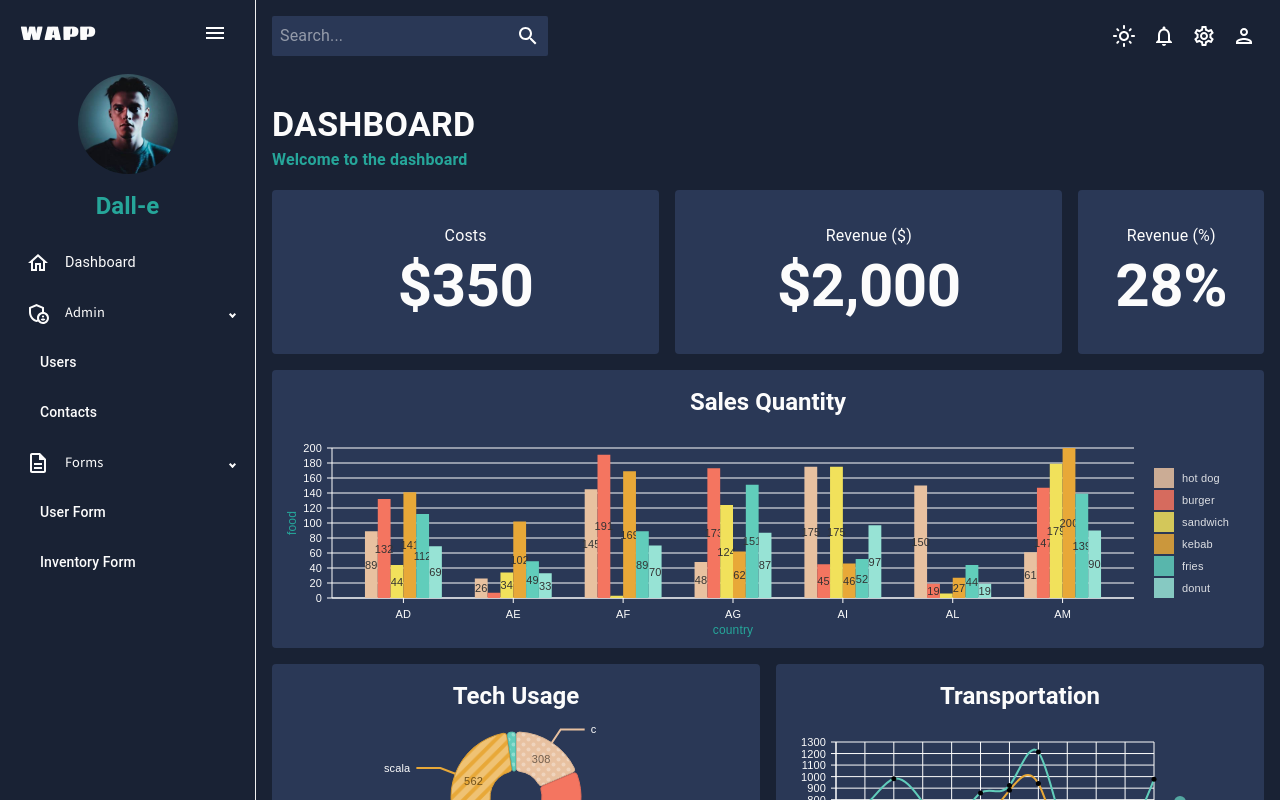
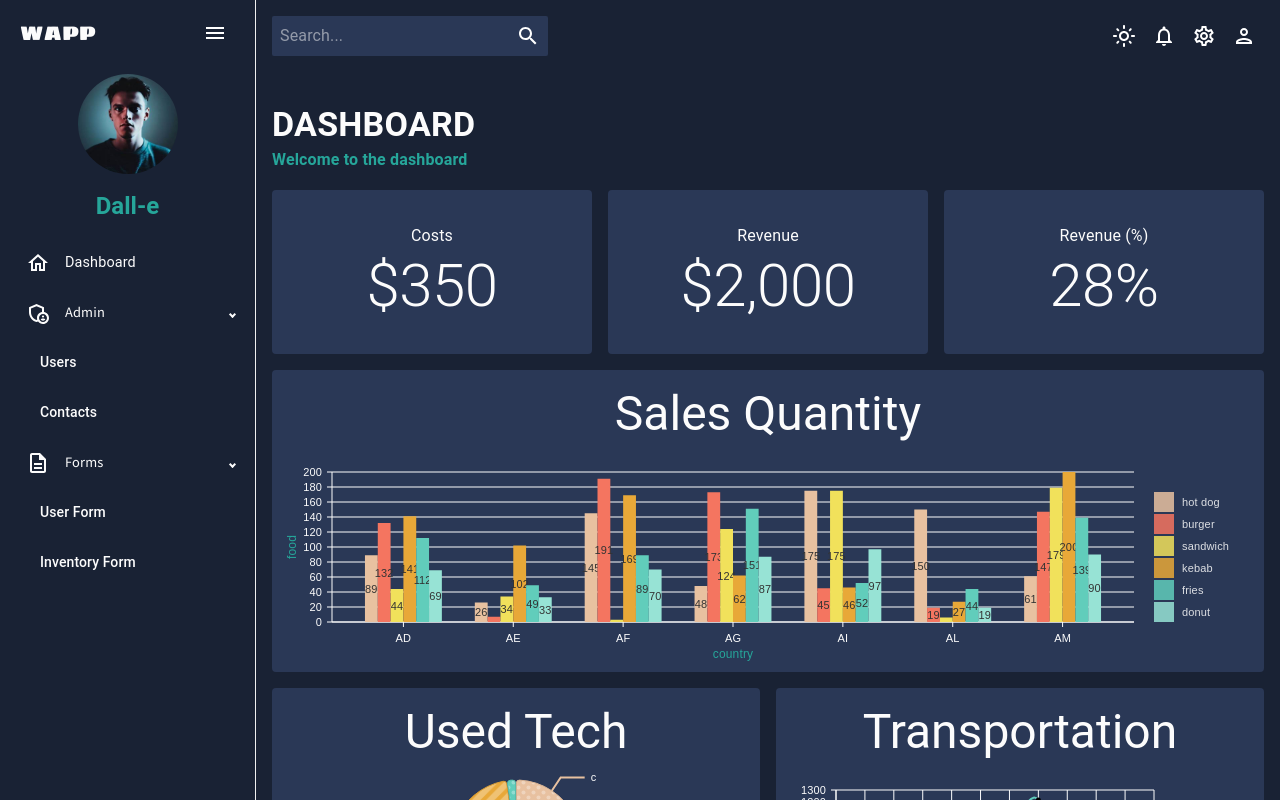
Before and after one commit to DJPajares/dashboard-template, a Next.js app: page / in a window 1280 px wide. Shown: the top 800 px of the page. Built offline with nearby package versions, Linux system fonts and the light colour scheme.

Commit message:
refactor: move chart background to chart component

```diff
--- a/src/components/charts/BarChart.tsx
+++ b/src/components/charts/BarChart.tsx
@@ -1,14 +1,37 @@
-import { ResponsiveLine } from '@nivo/line';
 import { mockBarData } from '@/data/mockData';
 import { ResponsiveBar } from '@nivo/bar';
 import { useTheme } from '@mui/system';
 import { themeCharts } from '@/config/themeCharts';
+import { Box, Typography } from '@mui/material';
 
-const BarChart = () => {
+type BarChartProps = {
+  title: string;
+  isMobile?: boolean;
+};
+
+const BarChart = ({ title, isMobile = false }: BarChartProps) => {
   const theme = useTheme();
   const colors = theme.palette;
 
   return (
+    <Box
+      sx={{
+        borderRadius: 1,
+        backgroundColor: colors.background.paper
+      }}
+    >
+      <Box>
+        <Typography
+          variant={isMobile ? 'h4' : 'h3'}
+          pt={2}
+          display="flex"
+          justifyContent="center"
+        >
+          {title}
+        </Typography>
+      </Box>
+
+      <Box height="250px" mt="-20px">
         <ResponsiveBar
           data={mockBarData}
           theme={themeCharts({
@@ -109,9 +132,13 @@ const BarChart = () => {
           role="application"
           ariaLabel="bar-chart"
           barAriaLabel={function (e) {
-        return e.id + ': ' + e.formattedValue + ' in country: ' + e.indexValue;
+            return (
+              e.id + ': ' + e.formattedValue + ' in country: ' + e.indexValue
+            );
           }}
         />
+      </Box>
+    </Box>
   );
 };
 
--- a/src/components/charts/LineChart.tsx
+++ b/src/components/charts/LineChart.tsx
@@ -1,13 +1,37 @@
 import { themeCharts } from '@/config/themeCharts';
 import { mockLineData } from '@/data/mockData';
+import { Box, Typography } from '@mui/material';
 import { useTheme } from '@mui/system';
 import { ResponsiveLine } from '@nivo/line';
 
-const LineChart = () => {
+type LineChartProps = {
+  title: string;
+  isMobile?: boolean;
+};
+
+const LineChart = ({ title, isMobile = false }: LineChartProps) => {
   const theme = useTheme();
   const colors = theme.palette;
 
   return (
+    <Box
+      sx={{
+        borderRadius: 1,
+        backgroundColor: colors.background.paper
+      }}
+    >
+      <Box>
+        <Typography
+          variant={isMobile ? 'h4' : 'h3'}
+          pt={2}
+          display="flex"
+          justifyContent="center"
+        >
+          {title}
+        </Typography>
+      </Box>
+
+      <Box height="250px" mt="-20px">
         <ResponsiveLine
           data={mockLineData}
           theme={themeCharts({
@@ -82,6 +106,8 @@ const LineChart = () => {
             }
           ]}
         />
+      </Box>
+    </Box>
   );
 };
 
--- a/src/components/charts/PieChart.tsx
+++ b/src/components/charts/PieChart.tsx
@@ -1,17 +1,37 @@
-import { ResponsiveLine } from '@nivo/line';
 import { mockPieData } from '@/data/mockData';
-import { ResponsiveBar } from '@nivo/bar';
 import { useTheme } from '@mui/system';
 import { ResponsivePie } from '@nivo/pie';
-import { useMediaQuery } from '@mui/material';
+import { Box, Typography } from '@mui/material';
 import { themeCharts } from '@/config/themeCharts';
 
-const PieChart = () => {
+type PieChartProps = {
+  title: string;
+  isMobile?: boolean;
+};
+
+const PieChart = ({ title, isMobile = false }: PieChartProps) => {
   const theme = useTheme();
   const colors = theme.palette;
-  const width = useMediaQuery('width: 600px');
 
   return (
+    <Box
+      sx={{
+        borderRadius: 1,
+        backgroundColor: colors.background.paper
+      }}
+    >
+      <Box>
+        <Typography
+          variant={isMobile ? 'h4' : 'h3'}
+          pt={2}
+          display="flex"
+          justifyContent="center"
+        >
+          {title}
+        </Typography>
+      </Box>
+
+      <Box height="250px" mt="-20px">
         <ResponsivePie
           data={mockPieData}
           theme={themeCharts({
@@ -135,6 +155,8 @@ const PieChart = () => {
             }
           ]}
         />
+      </Box>
+    </Box>
   );
 };
 
--- a/src/pages/dashboard.tsx
+++ b/src/pages/dashboard.tsx
@@ -2,12 +2,14 @@ import BarChart from '../components/charts/BarChart';
 import LineChart from '../components/charts/LineChart';
 import PieChart from '../components/charts/PieChart';
 import Header from '@/components/global/Header';
-import { Box, Typography, useTheme } from '@mui/material';
+import { Box, Grid, Typography, useMediaQuery, useTheme } from '@mui/material';
 import Head from 'next/head';
+import Card from '@/components/charts/Card';
 
 const Dashboard = () => {
   const theme = useTheme();
   const colors = theme.palette;
+  const isMobile = useMediaQuery(theme.breakpoints.down('sm'));
 
   return (
     <>
@@ -22,218 +24,44 @@ const Dashboard = () => {
         </Box>
 
         {/* CHARTS */}
-        <Box
-          display="grid"
-          gridTemplateColumns="repeat(10, 1fr)"
-          // gridTemplateRows="repeat(2, 1fr)"
-          // gridAutoRows="140px"
-          gap={2}
-        >
-          {/* ROW 1 */}
-          <Box
-            gridColumn="span 4"
-            sx={{
-              borderRadius: 1,
-              backgroundColor: colors.background.paper,
-              px: 2,
-              py: 4
-            }}
-          >
-            <Typography
-              variant="subtitle1"
-              display="flex"
-              justifyContent="center"
-            >
-              Costs
-            </Typography>
-
-            <Typography
-              variant="h2"
-              fontWeight="600"
-              display="flex"
-              justifyContent="center"
-            >
-              $350
-            </Typography>
+        <Box display="grid" gridTemplateColumns="repeat(12, 1fr)" gap={2}>
+          <Box gridColumn="span 4">
+            <Card
+              title="Costs"
+              value="$350"
+              backgroundColor={colors.background.paper}
+              isMobile={isMobile}
+            />
           </Box>
 
-          <Box
-            gridColumn="span 4"
-            sx={{
-              borderRadius: 1,
-              backgroundColor: colors.background.paper,
-              px: 2,
-              py: 4
-            }}
-          >
-            <Typography
-              variant="subtitle1"
-              display="flex"
-              justifyContent="center"
-            >
-              Revenue ($)
-            </Typography>
-
-            <Typography
-              variant="h2"
-              fontWeight="600"
-              display="flex"
-              justifyContent="center"
-            >
-              $2,000
-            </Typography>
+          <Box gridColumn="span 4">
+            <Card
+              title="Revenue"
+              value="$2,000"
+              backgroundColor={colors.background.paper}
+              isMobile={isMobile}
+            />
           </Box>
 
-          <Box
-            gridColumn="span 2"
-            sx={{
-              borderRadius: 1,
-              backgroundColor: colors.background.paper,
-              px: 2,
-              py: 4
-            }}
-          >
-            <Typography
-              variant="subtitle1"
-              display="flex"
-              justifyContent="center"
-            >
-              Revenue (%)
-            </Typography>
-
-            <Typography
-              variant="h2"
-              fontWeight="600"
-              display="flex"
-              justifyContent="center"
-            >
-              28%
-            </Typography>
+          <Box gridColumn="span 4">
+            <Card
+              title="Revenue (%)"
+              value="28%"
+              backgroundColor={colors.background.paper}
+              isMobile={isMobile}
+            />
           </Box>
 
-          {/* <Box
-            gridColumn="span 2"
-            sx={{
-              borderRadius: 1,
-              backgroundColor: colors.background.paper,
-              px: 2,
-              py: 4
-            }}
-          >
-            <Typography
-              variant="subtitle1"
-              display="flex"
-              justifyContent="center"
-            >
-              Forecast ($)
-            </Typography>
-
-            <Typography
-              variant="h2"
-              fontWeight="600"
-              display="flex"
-              justifyContent="center"
-            >
-              $472
-            </Typography>
+          <Box gridColumn="span 12">
+            <BarChart title="Sales Quantity" isMobile={isMobile} />
           </Box>
 
-          <Box
-            gridColumn="span 2"
-            sx={{
-              borderRadius: 1,
-              backgroundColor: colors.background.paper,
-              px: 2,
-              py: 4
-            }}
-          >
-            <Typography
-              variant="subtitle1"
-              display="flex"
-              justifyContent="center"
-            >
-              Forecast (%)
-            </Typography>
-
-            <Typography
-              variant="h2"
-              fontWeight="600"
-              display="flex"
-              justifyContent="center"
-            >
-              -5%
-            </Typography>
-          </Box> */}
-
-          {/* ROW 2 */}
-          <Box
-            gridColumn="span 10"
-            // gridRow="span 2"
-            sx={{
-              borderRadius: 1,
-              backgroundColor: colors.background.paper
-            }}
-          >
-            <Typography
-              variant="h5"
-              fontWeight="600"
-              // sx={{ padding: '30px 30px 0 30px' }}
-              pt={2}
-              display="flex"
-              justifyContent="center"
-            >
-              Sales Quantity
-            </Typography>
-            <Box height="250px" mt="-20px">
-              <BarChart />
-            </Box>
+          <Box gridColumn="span 6">
+            <PieChart title="Used Tech" isMobile={isMobile} />
           </Box>
 
-          {/* ROW 3 */}
-          <Box
-            gridColumn="span 5"
-            // gridRow="span 2"
-            sx={{
-              borderRadius: 1,
-              backgroundColor: colors.background.paper
-            }}
-          >
-            <Typography
-              variant="h5"
-              fontWeight="600"
-              // sx={{ padding: '30px 30px 0 30px' }}
-              pt={2}
-              display="flex"
-              justifyContent="center"
-            >
-              Tech Usage
-            </Typography>
-            <Box height="250px" mt="-20px">
-              <PieChart />
-            </Box>
-          </Box>
-
-          <Box
-            gridColumn="span 5"
-            // gridRow="span 2"
-            sx={{
-              borderRadius: 1,
-              backgroundColor: colors.background.paper
-            }}
-          >
-            <Typography
-              variant="h5"
-              fontWeight="600"
-              // sx={{ padding: '30px 30px 0 30px' }}
-              pt={2}
-              display="flex"
-              justifyContent="center"
-            >
-              Transportation
-            </Typography>
-            <Box height="250px" mt="-20px">
-              <LineChart />
-            </Box>
+          <Box gridColumn="span 6">
+            <LineChart title="Transportation" isMobile={isMobile} />
           </Box>
         </Box>
       </Box>
```
Also changed, not shown: 1 other file (tests, documents, lock files or other folders). Lines whose indentation alone changed are shown as unchanged.
